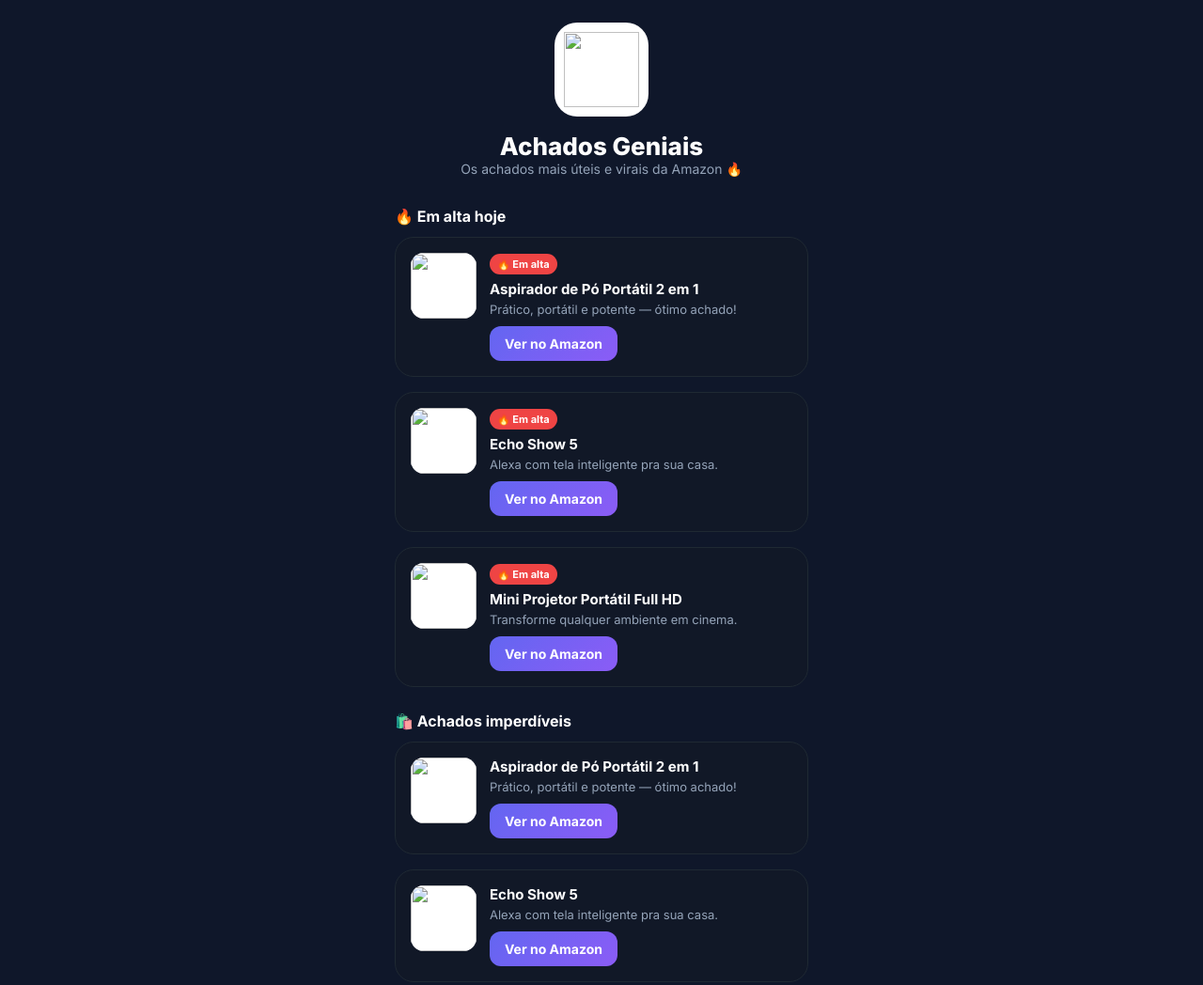
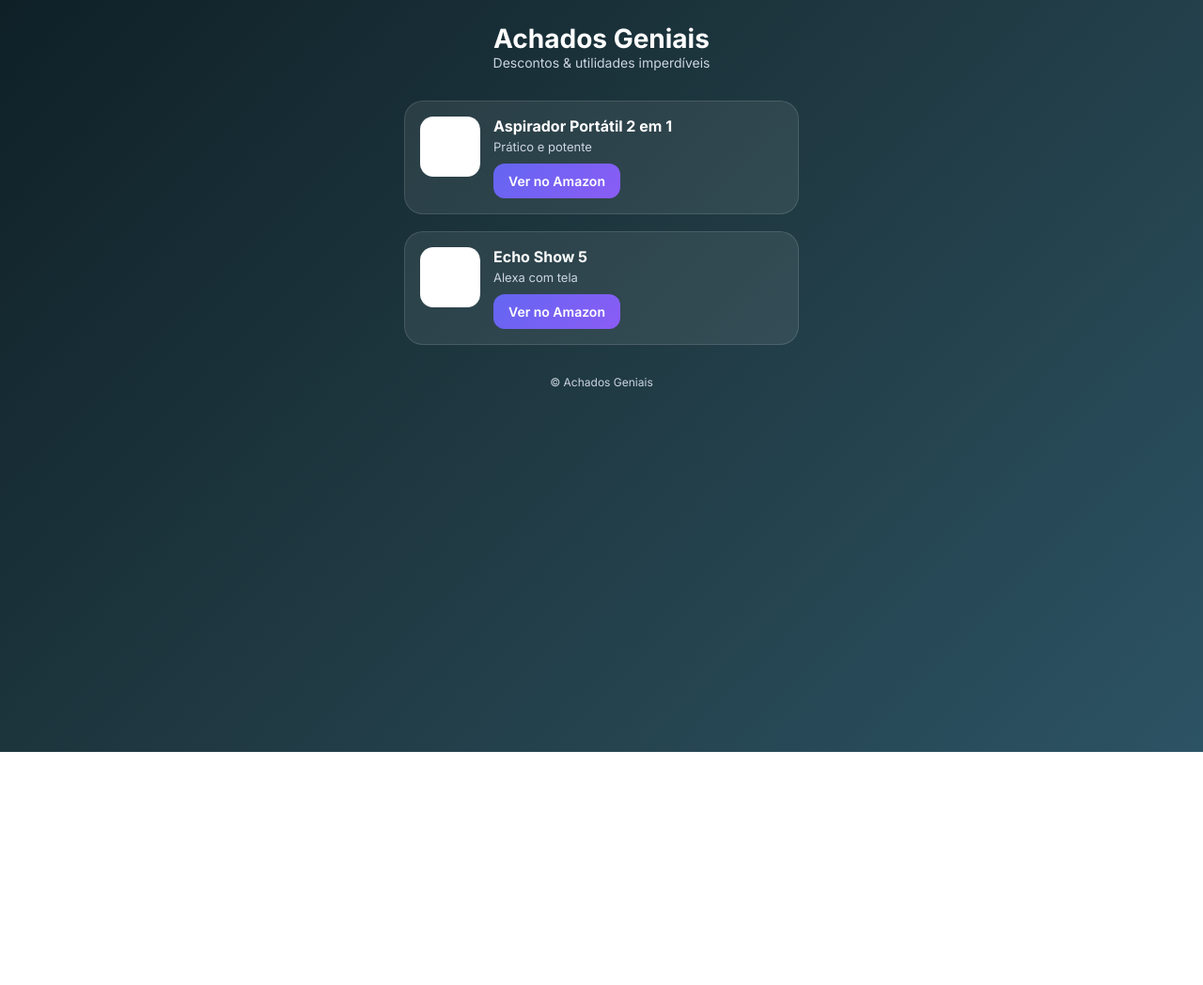
Before and after one commit to LkzinLk/teste, a plain HTML site: page index.html in a window 1280 px wide. Shown: the top 1048 px of the page at 94% size. After the commit the page ends 800 px from the top, so only its background shows below. Drawn offline with Linux system fonts and the light colour scheme.

Commit message:
Update index.html

```diff
--- a/index.html
+++ b/index.html
@@ -1,78 +1,132 @@
 <!DOCTYPE html>
 <html lang="pt-BR">
 <head>
-<meta charset="UTF-8">
-<meta name="viewport" content="width=device-width, initial-scale=1.0">
-<title>Achados Geniais | Os melhores achados da Amazon</title>
+<meta charset="UTF-8" />
+<meta name="viewport" content="width=device-width, initial-scale=1.0" />
+<title>Achados Geniais</title>
 
 <link rel="preconnect" href="https://fonts.googleapis.com">
 <link rel="preconnect" href="https://fonts.gstatic.com" crossorigin>
-<link href="https://fonts.googleapis.com/css2?family=Inter:wght@400;600;700;800&display=swap" rel="stylesheet">
+<link href="https://fonts.googleapis.com/css2?family=Inter:wght@400;600;700&display=swap" rel="stylesheet">
 
 <style>
-:root{
-  --bg:#0f172a;
-  --card:#111827;
-  --border:#1f2933;
-  --text:#fff;
-  --muted:#94a3b8;
-  --accent:linear-gradient(135deg,#6366f1,#8b5cf6);
+:root {
+  --bg-gradient: linear-gradient(135deg, #0f2027, #203a43, #2c5364);
+  --card-bg: rgba(255,255,255,0.08);
+  --card-border: rgba(255,255,255,0.12);
+  --text-main: #ffffff;
+  --text-muted: #cbd5e1;
+  --button-gradient: linear-gradient(135deg, #6366f1, #8b5cf6);
 }
-*{margin:0;padding:0;box-sizing:border-box;font-family:'Inter',sans-serif}
-body{background:var(--bg);color:var(--text);display:flex;justify-content:center;padding:24px}
-.container{width:100%;max-width:440px}
-header{text-align:center;margin-bottom:32px}
-.logo{width:100px;height:100px;background:#fff;border-radius:24px;margin:0 auto 16px;padding:10px}
-.logo img{width:100%;height:100%;object-fit:contain}
-h1{font-size:26px;font-weight:800}
-.subtitle{font-size:14px;color:var(--muted)}
 
-.section-title{margin:26px 0 12px;font-size:16px;font-weight:700}
+* {
+  margin: 0;
+  padding: 0;
+  box-sizing: border-box;
+  font-family: 'Inter', sans-serif;
+}
 
-.card{
-  background:var(--card);
-  border:1px solid var(--border);
-  border-radius:20px;
-  padding:16px;
-  display:flex;
-  gap:14px;
-  margin-bottom:16px;
+body {
+  min-height: 100vh;
+  background: var(--bg-gradient);
+  display: flex;
+  justify-content: center;
+  padding: 24px;
 }
-.badge{
-  font-size:11px;
-  font-weight:700;
-  background:#ef4444;
-  padding:4px 8px;
-  border-radius:999px;
-  display:inline-block;
-  margin-bottom:6px;
+
+.container {
+  width: 100%;
+  max-width: 420px;
 }
-.product-img{
-  width:70px;height:70px;
-  background:#fff;
-  border-radius:14px;
-  overflow:hidden;
-  flex-shrink:0;
+
+.header {
+  text-align: center;
+  margin-bottom: 32px;
 }
-.product-img img{width:100%;height:100%;object-fit:cover}
-.card-content h2{font-size:15px;font-weight:700;margin-bottom:4px}
-.card-content p{font-size:13px;color:var(--muted);margin-bottom:10px}
-.btn{
-  display:inline-flex;
-  padding:10px 16px;
-  background:var(--accent);
-  color:#fff;
-  text-decoration:none;
-  font-size:14px;
-  font-weight:700;
-  border-radius:12px;
+
+h1 {
+  color: var(--text-main);
+  font-size: 28px;
+  font-weight: 700;
 }
-footer{
-  margin-top:32px;
-  font-size:12px;
-  color:var(--muted);
-  text-align:center;
-  line-height:1.5;
+
+.subtitle {
+  color: var(--text-muted);
+  font-size: 14px;
+}
+
+.card {
+  display: flex;
+  gap: 14px;
+  padding: 16px;
+  background: var(--card-bg);
+  border: 1px solid var(--card-border);
+  border-radius: 20px;
+  margin-bottom: 18px;
+  position: relative;
+}
+
+.card.hot {
+  border: 2px solid #facc15;
+}
+
+.badge-hot {
+  position: absolute;
+  top: -10px;
+  right: -10px;
+  background: #facc15;
+  color: #000;
+  font-size: 12px;
+  font-weight: 700;
+  padding: 6px 10px;
+  border-radius: 999px;
+}
+
+.product-img {
+  width: 64px;
+  height: 64px;
+  border-radius: 14px;
+  background: #fff;
+}
+
+.card-content h2 {
+  font-size: 16px;
+  color: var(--text-main);
+  margin-bottom: 4px;
+}
+
+.card-content p {
+  font-size: 13px;
+  color: var(--text-muted);
+  margin-bottom: 10px;
+}
+
+.btn {
+  display: inline-flex;
+  padding: 10px 16px;
+  background: var(--button-gradient);
+  color: #fff;
+  font-size: 14px;
+  font-weight: 600;
+  border-radius: 12px;
+  text-decoration: none;
+}
+
+.btn.hot-btn {
+  animation: pulse 1.2s infinite;
+}
+
+@keyframes pulse {
+  0% { transform: scale(1); }
+  50% { transform: scale(1.05); }
+  100% { transform: scale(1); }
+}
+
+footer {
+  text-align: center;
+  margin-top: 32px;
+  font-size: 12px;
+  color: var(--text-muted);
 }
 </style>
 </head>
@@ -80,88 +134,100 @@
 <body>
 <div class="container">
 
-<header>
-  <div class="logo">
-    <img src="logo-achados-geniais.png">
-  </div>
+<header class="header">
   <h1>Achados Geniais</h1>
-  <p class="subtitle">Os achados mais úteis e virais da Amazon 🔥</p>
+  <p class="subtitle">Descontos & utilidades imperdíveis</p>
 </header>
 
-<div class="section-title">🔥 Em alta hoje</div>
-<div id="emAlta"></div>
+<div id="produtos">
 
-<div class="section-title">🛍️ Achados imperdíveis</div>
-<div id="listaProdutos"></div>
+  <!-- PRODUTO 1 -->
+  <div class="card" data-id="aspirador">
+    <div class="product-img"></div>
+    <div class="card-content">
+      <h2>Aspirador Portátil 2 em 1</h2>
+      <p>Prático e potente</p>
+      <a class="btn" href="https://www.amazon.com.br/dp/B0D21BFF1X" target="_blank"
+         onclick="registrarClique('aspirador')">Ver no Amazon</a>
+    </div>
+  </div>
+
+  <!-- PRODUTO 2 -->
+  <div class="card" data-id="echo">
+    <div class="product-img"></div>
+    <div class="card-content">
+      <h2>Echo Show 5</h2>
+      <p>Alexa com tela</p>
+      <a class="btn" href="https://amzn.to/4pDUKBO" target="_blank"
+         onclick="registrarClique('echo')">Ver no Amazon</a>
+    </div>
+  </div>
+
+  <!-- ADICIONE OS OUTROS PRODUTOS IGUAL -->
+</div>
 
 <footer>
-© Achados Geniais<br>
-Este site participa do Programa de Associados da Amazon.
-Podemos receber comissão por compras qualificadas.
+© Achados Geniais
 </footer>
 
 </div>
 
 <script>
-const produtos = [
-{ id:1,img:"aspirador.png",nome:"Aspirador de Pó Portátil 2 em 1",desc:"Prático, portátil e potente — ótimo achado!",link:"https://www.amazon.com.br/dp/B0D21BFF1X"},
-{ id:2,img:"echo-show-5.png",nome:"Echo Show 5",desc:"Alexa com tela inteligente pra sua casa.",link:"https://amzn.to/4pDUKBO"},
-{ id:3,img:"mini-projetor.png",nome:"Mini Projetor Portátil Full HD",desc:"Transforme qualquer ambiente em cinema.",link:"https://amzn.to/3Ypz68h"},
-{ id:4,img:"luminaria-sensor.png",nome:"Luminária com Sensor de Movimento",desc:"Acende sozinha no escuro.",link:"https://amzn.to/3XT3s2Q"},
-{ id:5,img:"camera-360.png",nome:"Câmera de Segurança Wi-Fi 360°",desc:"Monitore sua casa em tempo real.",link:"https://amzn.to/48Gadvi"},
-{ id:6,img:"fechadura-smart.png",nome:"Fechadura Eletrônica Digital",desc:"Mais segurança e praticidade.",link:"https://amzn.to/3MzKUlS"},
-{ id:7,img:"suporte-celular.png",nome:"Suporte Articulado para Celular",desc:"Use o celular com as mãos livres.",link:"https://amzn.to/4oWYa1o"},
-{ id:8,img:"luminaria-estrelada.png",nome:"Luminária LED Estrelada RGB",desc:"Efeito estrelado incrível.",link:"https://amzn.to/3XWYHp6"},
-{ id:9,img:"limpeza-ultrassonica.png",nome:"Limpeza Ultrassônica",desc:"Para óculos, joias e mais.",link:"https://amzn.to/3N4JiAD"},
-{ id:10,img:"dispenser-sabao.png",nome:"Dispensador Automático de Sabão",desc:"Higiene sem toque.",link:"https://amzn.to/3XV9RdY"},
-{ id:11,img:"suporte-veicular-celular.png",nome:"Suporte Veicular Magnético",desc:"Celular seguro no carro.",link:"https://amzn.to/495992X"},
-{ id:12,img:"carregador-veicular-120w.png",nome:"Carregador Veicular 120W",desc:"Carga rápida no carro.",link:"https://amzn.to/4j0TIgB"},
-{ id:13,img:"organizador-cabos.png",nome:"Organizador Magnético de Cabos",desc:"Mesa sem bagunça.",link:"https://amzn.to/4pWyvac"},
-{ id:14,img:"mini-seladora.png",nome:"Mini Seladora Portátil",desc:"Conserve alimentos.",link:"https://amzn.to/4pHNWTF"},
-{ id:15,img:"organizador-geladeira.png",nome:"Organizador de Geladeira",desc:"Geladeira organizada.",link:"https://amzn.to/4jcWiR0"},
-{ id:16,img:"depilador.png",nome:"Depilador Removedor de Pelos",desc:"Remove pelos rapidamente.",link:"https://amzn.to/4pN8sCv"},
-{ id:17,img:"lixeira-sensor.png",nome:"Lixeira Automática com Sensor",desc:"Mais higiene.",link:"https://amzn.to/3MXsDPv"},
-{ id:18,img:"organizador-maquiagem.png",nome:"Organizador de Maquiagem",desc:"Tudo no lugar.",link:"https://amzn.to/498ZOY1"},
-{ id:19,img:"escova-limpeza.png",nome:"Escova de Limpeza Elétrica",desc:"Limpeza sem esforço.",link:"https://amzn.to/45l9MUM"},
-{ id:20,img:"luminaria-touch.png",nome:"Luminária Touch",desc:"Iluminação moderna.",link:"https://amzn.to/3MQchbx"},
-{ id:21,img:"organizador-sapatos.png",nome:"Organizador de Sapatos",desc:"Mais espaço no armário.",link:"https://amzn.to/3KWN3HT"},
-{ id:22,img:"papa-bolinha.png",nome:"Removedor de Fiapos",desc:"Roupas como novas.",link:"https://amzn.to/3L9Kfah"},
-{ id:23,img:"mini-umidificador.png",nome:"Mini Umidificador USB",desc:"Melhora o ar.",link:"https://amzn.to/4pPpH64"},
-{ id:24,img:"esponja-silicone.png",nome:"Esponja de Silicone",desc:"Não junta bactérias.",link:"https://amzn.to/4pboV20"},
-{ id:25,img:"rodo-magico.png",nome:"Rodo Mágico 2 em 1",desc:"Limpeza prática.",link:"https://amzn.to/4pdSq3m"},
-{ id:26,img:"led-vaso-sanitario.png",nome:"LED para Vaso Sanitário",desc:"Luz automática.",link:"https://amzn.to/4q5UDiQ"}
-];
+const STORAGE_KEY = "cliquesProdutos";
+const WEEK_KEY = "semanaAtual";
 
-const semanaAtual = Math.floor(Date.now() / (7*24*60*60*1000));
-if(localStorage.getItem("semana") != semanaAtual){
-  localStorage.clear();
-  localStorage.setItem("semana", semanaAtual);
+function getSemanaAtual() {
+  const now = new Date();
+  const onejan = new Date(now.getFullYear(),0,1);
+  return Math.ceil((((now - onejan) / 86400000) + onejan.getDay()+1)/7);
 }
 
-function clique(id){
-  localStorage.setItem(id,(+localStorage.getItem(id)||0)+1);
+function resetarSeNovaSemana() {
+  const semanaSalva = localStorage.getItem(WEEK_KEY);
+  const semanaAtual = getSemanaAtual();
+
+  if (semanaSalva != semanaAtual) {
+    localStorage.setItem(WEEK_KEY, semanaAtual);
+    localStorage.setItem(STORAGE_KEY, JSON.stringify({}));
+  }
 }
 
-function render(){
-  const ordenados = [...produtos].sort((a,b)=>(localStorage.getItem(b.id)||0)-(localStorage.getItem(a.id)||0));
-  document.getElementById("emAlta").innerHTML = ordenados.slice(0,3).map(p=>card(p,true)).join("");
-  document.getElementById("listaProdutos").innerHTML = ordenados.map(p=>card(p,false)).join("");
+function registrarClique(id) {
+  resetarSeNovaSemana();
+
+  const dados = JSON.parse(localStorage.getItem(STORAGE_KEY)) || {};
+  dados[id] = (dados[id] || 0) + 1;
+  localStorage.setItem(STORAGE_KEY, JSON.stringify(dados));
 }
 
-function card(p,alta){
-  return `
-  <div class="card">
-    <div class="product-img"><img src="${p.img}"></div>
-    <div class="card-content">
-      ${alta?'<span class="badge">🔥 Em alta</span>':''}
-      <h2>${p.nome}</h2>
-      <p>${p.desc}</p>
-      <a class="btn" href="${p.link}" target="_blank" onclick="clique(${p.id})">Ver no Amazon</a>
-    </div>
-  </div>`;
+function destacarProdutoEmAlta() {
+  resetarSeNovaSemana();
+
+  const dados = JSON.parse(localStorage.getItem(STORAGE_KEY)) || {};
+  let maisClicado = null;
+  let max = 0;
+
+  for (const id in dados) {
+    if (dados[id] > max) {
+      max = dados[id];
+      maisClicado = id;
+    }
+  }
+
+  if (!maisClicado) return;
+
+  const container = document.getElementById("produtos");
+  const card = document.querySelector(`[data-id="${maisClicado}"]`);
+  if (!card) return;
+
+  card.classList.add("hot");
+  card.insertAdjacentHTML("afterbegin", `<div class="badge-hot">🔥 Em alta</div>`);
+  card.querySelector(".btn").classList.add("hot-btn");
+
+  container.prepend(card);
 }
 
-render();
+destacarProdutoEmAlta();
 </script>
 
 </body>
```
